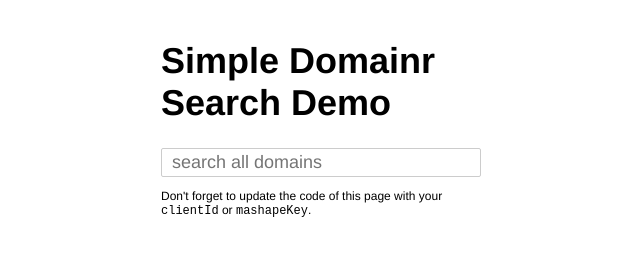
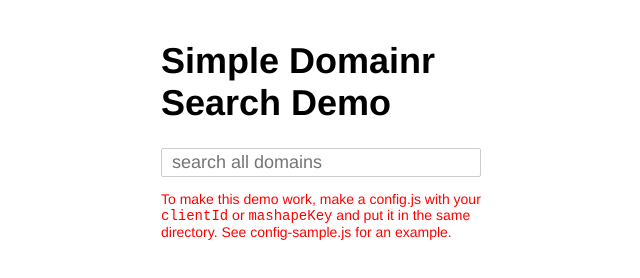
Before and after one commit to domainr/domainr-search-box, a website: page index.html in a window 1280 px wide. Shown: the whole page, without its empty margins (319-959 px from the left). Drawn offline with Linux system fonts and the light colour scheme.

Commit message:
config.js for your clientId/mashapeKey

```diff
--- /dev/null
+++ b/config-sample.js
@@ -0,0 +1,3 @@
+var config = {
+  mashapeKey: 'YOUR KEY GOES HERE'
+};
--- a/index.html
+++ b/index.html
@@ -14,7 +14,7 @@
       #example input { box-sizing: border-box; width: 100%; border: 1px solid #ccc; border-radius: 2px; padding: 3px 10px; appearance: none; }
       #example input:focus { outline: none; }
       #results { position: relative; width: 100%; }
-      #note { font-size: 12px; }
+      #note { display: none; font-size: 14px; color: #f00; }
     </style>
   </head>
   <body>
@@ -22,12 +22,28 @@
       <h1>Simple Domainr Search Demo</h1>
       <input type="text" id="search" name="search" placeholder="search all domains" autofocus="autofocus" autocomplete="off">
       <div id="results"></div>
-      <p id="note">Don't forget to update the code of this page with your <tt>clientId</tt> or <tt>mashapeKey</tt>.</p>
+      <p id="note">To make this demo work, make a config.js with your <tt>clientId</tt> or <tt>mashapeKey</tt> and put it in the same directory. See config-sample.js for an example.</p>
     </div>
     <script src="/dist/domainr-search-box.min.js"></script>
+    <script src="config.js"></script>
     <script>
+
+      if (!window.config) {
+        console.error('You need a config.js.');
+        document.getElementById('note').style.display = 'block';
+      }
+
+      if (!config.clientId && !config.mashapeKey) {
+        console.error('Your config needs to specify either a clientId or a mashapeKey.');
+      }
+
+      if (config.clientId && config.mashapeKey) {
+        console.error('Please provide only a clientId or a mashapeKey; not both.');
+      }
+
       new domainr.SearchBox({
-        // YOUR clientId OR mashapeKey GOES HERE
+        clientId: config.clientId,
+        mashapeKey: config.mashapeKey,
         observe: document.getElementById('search'),
         renderTo: document.getElementById('results'),
         limit: 10,
@@ -35,6 +51,7 @@
           window.open('https://domainr.com/' + result.domain);
         }
       });
+
     </script>
   </body>
 </html>
```
Also changed, not shown: 1 other file.
